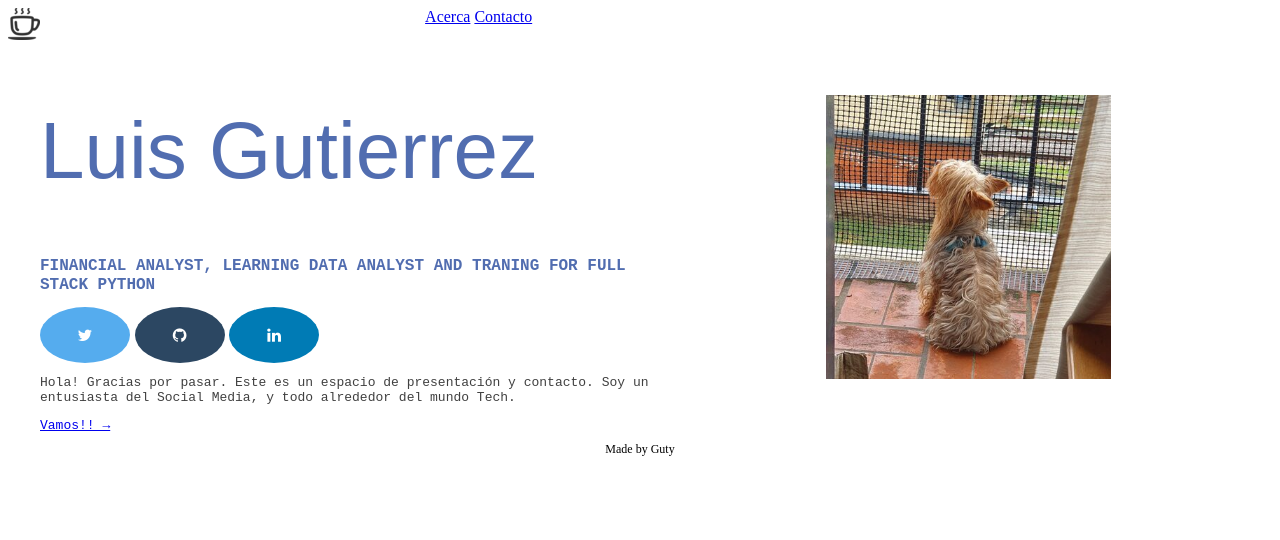
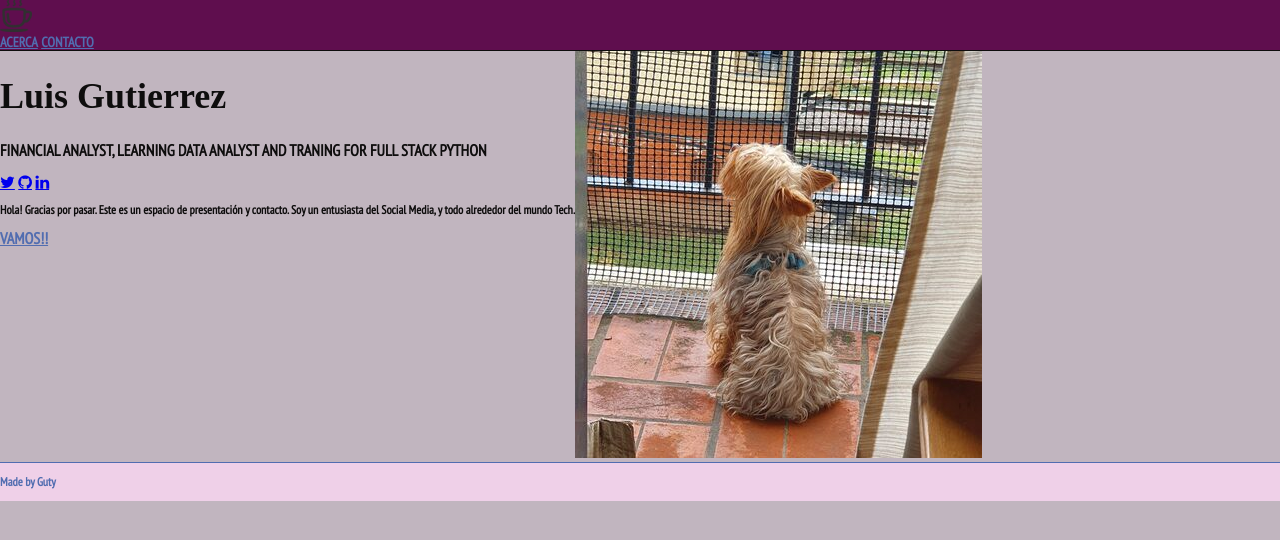
Before and after one commit to LGtz88/TPO, a plain HTML site: page Index.html in a window 1280 px wide. Drawn offline with Linux system fonts and the light colour scheme; a web font is replaced by a local one.

Commit message:
Fix-01
Mejorando CSS

```diff
--- a/CSS/styles.css
+++ b/CSS/styles.css
@@ -1,240 +1,116 @@
-.html {
-    scroll-padding-top: 73px;
-    line-height: 1.15;
-    -webkit-text-size-adjust: 100%;
-    display: block;
+@media screen {
+    body,h2{font-family: 'PT Sans Narrow', sans-serif}
+    h1 {font-family:'Yuji Syuku', serif;}
+    body{background-color: #c1b5bf;}
+    header{background-color: #5f0e4e;}
+    footer{background-color: #efd0e8;}
+    body{color: #0e0d0d;}
+    html{line-height: 1.15; -ms-text-size-adjust: 100%; -webkit-text-size-adjust: 100%;}
+    body{margin: 0;}
+    footer,header,nav,section{display: block;}
+    h1{font-size: 2em;margin: .67em 0;}
+    main{display: block;}
+    a{background-color: transparent; -webkit-text-decoration-skip: objects;}
+    img{max-width: 100%; border-style: none;}
+    .bt{border-top-style:solid; border-top-width:1px;}
+    .b--trasparent{border-color: transparent;}
+    .bb{border-bottom-style: solid; border-bottom-width:1px;}
+    .db{display: block;}
+    .dib{display: inline-block;}
+    .page-main a:not(.link) .social-icon-link a {color: #0e0d0d;}
+    .site-brand,.site-links a,.site-footer, .page-main a.action.text{color: #516db0;}
+    }
+
+@media screen and (min-width: 60em){
+    .flex-1{display: flex;}
+    .home{font-weight: 700;}
+    .fw7{font-weight: 700;}
+    .ttu,.action{text-transform: uppercase;}
+    .f2{font-size: 2.25rem;}
+    .f5{font-size: 1rem;}
+    .f6{font-size: .875rem;}
+    .f7{font-size: .75rem;}
 }
 
-.head {
-    display: none;
+@media screen and (mid-width:30em){
+    .h1{height: 1rem;}
+    .h2{height: 1.5rem;}
+    .home{letter-spacing: .1em;}
+    .link,.home{text-decoration: none;transition: color .15s ease-in;}
+    .w-100,.grid-container{width:100%;}
+    .w-auto{width: 100%;}
 }
 
-.body {
-    margin: 0;
-    scroll-padding-top: 73px;
-    box-sizing: border-box;
-    color: #404040;
-    background: #f2f2f1;
-    display: block;
+@media screen and (min-witdh:30em) and (max-witdh:60) {
+    .w-70-m{width: 70%;}
+}
+
+@media screen and (min-witdh:60em) {
+    .w-33{width: 33%;}
+    .w-50-1{width: 50%;}
+    .o-90{opacity: .9;}
+    .pa4{padding: 2rem;}
+    .pb2{padding-bottom: 5rem;}
+    .pt4{padding-top: 2rem;}
+    .pv1{padding-top: .25rem; padding-bottom: .25rem;}
+    .pv2{padding-top: .5rem; padding-bottom: .5rem;}
+    .pv4{padding-top: 2rem; padding-bottom: 2rem;}
+    .ph2{padding-left: .5rem; padding-right: .5rem;}
+    .ph5{padding-left: 4rem; padding-right: 4rem;}
+    .mr2{margin-right: .5rem;}
+    .mv0{margin-top: 0;margin-bottom: 0;}
+    .mr4{margin-right: 2rem;}
+    .mb4,.home,.text{margin-bottom: 2rem;}
+    .mt0{margin-top: 0;}
+    .mt3{margin-top: 1rem;}
+    .mt4{margin-top: 2rem;}
+    .mv0{margin-top: 0; margin-bottom: 0;}
+    .mv4{margin-top: 2rem; margin-bottom: 2rem;}
+    .middot-divier::after{margin-left:.25rem; margin-right:.25rem;}
+    .mh4{margin-left: 2rem; margin-right: 2rem;}
+    .tc{text-align: center ;}
+}
+
+
+
+@media screen and (min-width:60em) {
+    .tr{text-align: right;}
+    .f7{font-size: .75rem;}
+    .dtc-1{display: table-cell;}
+    .db-1{display: table;}
+    .dt-1{display: table;}
+    .items-center{align-items:;}
 
 }
 
-.contenedor {
-    order: 1;
-    grid-column: 1/7;
-    position: sticky;
-    top: 0;
+@media screen and (min-width:30em) and (max-width:60em) {
+    .f1-m{font-size: 3rem;}
 }
 
-
-.cabecera  {
-    order: 1;
-    grid-column: 1/7;
-    display: block;
-
-}
-.navegador {
-    width: 100%;
-    display: table;
-    color: #404040;
-    font-family: serif;
-    line-height: 1.15;
-    -webkit-text-size-adjust: 100%;
+@media screen and (min-width:60em) {
+    .center{margin-right: auto; margin-left: auto;}
+    .v-mid{vertical-align: middle;}
+    .glow{transition: opacity .15s ease-in;}
+    .headroom{will-change: transform; transition: transform 200ms linear; opacity .9;}
+    .headroom--pinned{transform:translateY(0%);}
+    .headroom--fixed{position: sticky; top:0;}
+    .grid-container{display: grid; grid-template-columns: repeat(6,minmax(0,1fr));grid-template-rows: repeat(3,auto);grid-auto-flow: dense; grid-gap: 0; margin: 0; max-width: 1440px;}
+    .site-header{grid-column: 1/7;}
+    .page-main{grid-column: 1/7;}
+    .site-footer{grid-column: 1/7;}
 }
 
-.cof {
-    display: inline-block;
+@media screen and (max-witdh:768px) {
+    .site-header{order: 1;}
+    .page-main{order: 2;}
+    .site-footer{order: 4;}
+    .site-links{transition: all .5s;}
+    html,body{scroll-padding-top: 73px;}
+    .fa{padding: 20px; font-size: 30px; width: 50px; text-align: center; text-decoration: none; border-radius: 60%;}
+    .fa:hover{opacity: 0.7;}
+    .fa-twitter{background: #55ACEE; color: white;}
+    .fa-linkedin{background: #007bb5; color: white;}
+    .fa-github{background: #2c4762; color: white;}
+    .fab{-webkit-font-smoothing:antialised; display: inline-block; font-size: normal; font-variant: normal; text-rendering: auto; line-height: 1;}
+    .fab{font-family: monospace; font-weight: 400;}
 }
-
-.site-nav {
-    transition: color .15 ease-in;
-    vertical-align: middle;
-    text-align: left;
-    text-decoration: none;
-    width: 33%;
-    display: table-cell;
-    color: #516db0;
-    box-sizing: border-box;
-    background-color: transparent;
-    cursor: pointer;
-    font-family: Arial, Helvetica, sans-serif;
-    line-height: 1.15;
-    -webkit-text-size-adjust: 100%;
-    }
-
-
-.link {
-    text-transform: uppercase;
-    letter-spacing: .1em;
-}
-
-
-.main {
-    grid-column: 1/7;
-    order: 2;
-    padding: 2rem;
-    box-sizing: border-box;
-    display: block;
-    color: #404040;
-    font-family: sans-serif;
-    line-height: 1.15;
-    -webkit-text-size-adjust: 100%;
-    }
-
-.pagina-contenido-centro {
-    margin-right: auto;
-    margin-left: auto;
-    max-width: 96rem;
-    box-sizing: border-box;
-    display: block;
-    color: #404040;
-    font-family: monospace;
-    list-style: 1.15;
-    -webkit-text-size-adjust: 100%;
-}
-
-.flex-1-centro {
-    display: flex;
-    align-items: center;
-    box-sizing: border-box;
-    color: #404040;
-    font-family: serif;
-    line-height: 1.15;
-    -webkit-text-size-adjust: 100%;
-}
-
-.picture {
-    text-align: right;
-    }
-
-.mainp {
-    margin-top: 0;
-    margin-bottom: 0;
-    width: 70%;
-    max-width: 100%;
-    border-style: none;
-}
-
-.ms {
-    margin-left: 2rem;
-    margin-right: 2rem;
-    width: 50%;
-    box-sizing: border-box;
-    display: block;
-    color: #404040;
-    font-family: monospace;
-    line-height: 1.15;
-    -webkit-text-size-adjust: 100%;
-
-}
-
-.ms1 {
-    font-size: 5rem;
-    margin-top: 2rem;
-    margin-bottom: 2rem;
-    line-height: 1;
-    font-weight: 500;
-    color: #516db0;
-    box-sizing: border-box;
-    margin: 0.67em 0;
-    font-family: fantasy;
-    margin-block-start: 0.83em;
-    margin-block-end: 0.83em;
-    display: block;
-    margin-inline-start: 0px;
-    margin-inline-end: 0px;
-    -webkit-text-size-adjust: 100%;
-}
-
-.ms2 {
-    font-size: 1rem;
-    text-transform: uppercase;
-    margin-top: 0;
-    margin-bottom: 2rem;
-    font-weight: 700;
-    box-sizing: border-box;
-    color: #516db0;
-    font-family: monospace;
-    display: block;
-    margin-block-start: 0.83em;
-    margin-block-end: 0.83em;
-    margin-inline-start: 0px;
-    margin-inline-end: 0px;
-    line-height: 1.15;
-    -webkit-text-size-adjust: 100%;
-
-}
-
-.redes-icon {
-    box-sizing: border-box;
-    display: block;
-    color: #404040;
-    font-family: -apple-system, BlinkMacSystemFont, 'Segoe UI', Roboto, Oxygen, Ubuntu, Cantarell, 'Open Sans', 'Helvetica Neue', sans-serif;
-    line-height: 1.15;
-    -webkit-text-size-adjust: 100%;
-}
-
-.link-t {
-    color: #516db0;
-    transition: .15s ease-in;
-    font-size: .875rem;
-    margin-right: 0.5rem;
-    margin-left: 0;
-    opacity: .9;
-    width: 1rem;
-    text-decoration: none;
-    height: 1rem;
-    display: inline-block;
-    box-sizing: border-box;
-    background-color: transparent;
-    cursor: pointer;
-    font-family: serif;
-    line-height: 1.15;
-    -webkit-text-size-adjust: 100%;
-}
-
-.fa {
-    padding: 20px;
-    font-size: 30px;
-    width: 50px;
-    text-align: center;
-    text-decoration: none;
-    border-radius: 60%;
-}
-
-.fa:hover {
-    opacity: 0.7;
-}
-
-.fa-twitter {
-    background: #55ACEE;
-    color: white;
-}
-
-.fa-linkedin {
-    background: #007bb5;
-    color: white;
-}
-
-.fa-github {
-    background: #2c4762;
-    color: white;
-}
-
-.footer {
-    order: 4;
-    grid-column: 1/7;
-    color: #706e6c;
-}
-
-.copy {
-    vertical-align: middle;
-    font-size: 0.75rem;
-    text-align: center;
-    margin-top: 0;
-    margin-bottom: 0;
-    padding-top: 0.5rem;
-    padding-bottom: 0.5rem;
-    width: 100%;
-
-}
--- a/Index.html
+++ b/Index.html
@@ -8,25 +8,30 @@
     <link rel="stylesheet" href="CSS/styles.css" media="screen">
     <link rel="icon" href="IMG/Coffee.ico" type="image/x-icon">
     <link rel="stylesheet" href="https://cdnjs.cloudflare.com/ajax/libs/font-awesome/4.7.0/css/font-awesome.min.css">
+    <link rel="preconnect" href="https://fonts.googleapis.com">
+    <link rel="preconnect" href="https://fonts.gstatic.com" crossorigin>
+    <link href="https://fonts.googleapis.com/css2?family=Yuji+Syuku&display=swap" rel="stylesheet">
+    <link href="https://fonts.googleapis.com/css2?family=PT+Sans+Narrow&display=swap" rel="stylesheet">
+    <script> src="index.js" type"text/javascript" </script>
 
 
 
 
 </head>
 <body>
-    <div class="contenedor">
+    <div class="grid-container home">
 
-        <header class="cabecera" role="banner">
-            <nav class="navegador" role="navigation">
-                <a class="site-nav" href="Index.html" title="Home">
-                <img src="IMG/coffee.png" class="cof" alt="">
+        <header class="site-header headroom headroom--fixed headroom--pinned bb pb2 pt4 ph5 mb4" role="banner">
+            <nav class="site-nav w-100 dt-1" role="navigation">
+                <a class="site-brand v-mid w-33" href="Index.html" title="Home">
+                <img src="IMG/coffee.png" class="dib h2 w-auto db-1" alt="">
                 </a>
 
 
-                <div class="links">
-                    <a class="Acer" href="/About.html" title="About me">Acerca</a>
+                <div class="site-links v-mid mt3 ttu">
+                    <a class="link h1 pv1 ph2 dib f6" href="/About.html" title="About me">Acerca</a>
 
-                    <a class="Cont" href="/Contact.html" title="Contact">Contacto</a>
+                    <a class="link h1 pv1 ph2 dib f6" href="/Contact.html" title="Contact">Contacto</a>
 
 
                 </div>
@@ -34,36 +39,36 @@
         </header>
 
 
-        <main class="pagina-main" role="main">
-            <section class="pagina-contenido-centro">
-                <div class="flex-1-centro" style="">
-                    <div class="ms">
-                        <h1 class="ms1">Luis Gutierrez</h1>
-                        <h2 class="ms2">Financial Analyst, Learning Data Analyst and Traning for Full Stack Python</h2>
-                        <div class="redes-icon" aria-hidden="true">
+        <main class="page-main pa4" role="main">
+            <section class="page-content center">
+                <div class="flex-1 items-center" style>
+                    <div class="mh4 w-50-1">
+                        <h1 class="f1-m f2">Luis Gutierrez</h1>
+                        <h2 class="fw7 mb4 mt0 mv4 f5 ttu">Financial Analyst, Learning Data Analyst and Traning for Full Stack Python</h2>
+                        <div class="social-icon-link" aria-hidden="true">
 
-                    <a class="fa fa-twitter" href="https://twitter.com/LGtz1288" title="twitter" >
+                    <a class="fa fa-twitter glow fab 0-90 mr2 dib" href="https://twitter.com/LGtz1288" title="twitter" target="_blank" rel="noopener" >
 
 
                     </a>
 
-                    <a class="fa fa-github" href="https://github.com/LGtz88" title="github">
+                    <a class="fa fa-github glow fab o-90 mr2 dib" href="https://github.com/LGtz88" title="github" target="_blank" rel="noopener">
 
                     </a>
 
-                    <a class="fa fa-linkedin" href="https://www.linkedin.com/in/lgutierrez1288" title="linkedin">
+                    <a class="fa fa-linkedin glow fab o-90 mr2 dib" href="https://www.linkedin.com/in/lgutierrez1288" title="linkedin" target="_blank" rel="noopener">
 
                     </a>
 
                         </div>
 
-                <p class="bienve">Hola! Gracias por pasar. Este es un espacio de presentación y contacto. Soy un entusiasta del Social Media, y todo alrededor del mundo Tech. </p>
-                <a class="texto" href="/About.html"> Vamos!! &rarr;</a>
+                <p class="mt4 f7 copy">Hola! Gracias por pasar. Este es un espacio de presentación y contacto. Soy un entusiasta del Social Media, y todo alrededor del mundo Tech. </p>
+                <a class="mt4 text action" href="/About.html"> Vamos!! </a>
 
                     </div>
 
-                <div class="picture">
-                    <img class="mainp" src="IMG/Main.jpg">
+                <div class="tr w-50-1 mr4">
+                    <img class="mv0 w-70-m" src="IMG/Main.jpg">
 
 
 
@@ -73,10 +78,10 @@
         </main>
 
 
-        <footer class="foot-p" role="contentinfo">
-            <nav class="cositas">
-                <p class="copy"> Made by Guty
-                    <span class="divisor"></span>
+        <footer class="site-footer pv4 bt b--transparent" role="contentinfo">
+            <nav class="db w-100">
+                <p class="copy mv0 v-mid f7 tc pv2"> Made by Guty
+                    <span class="middot-divider"></span>
 
                 </p>
             </nav>
```
